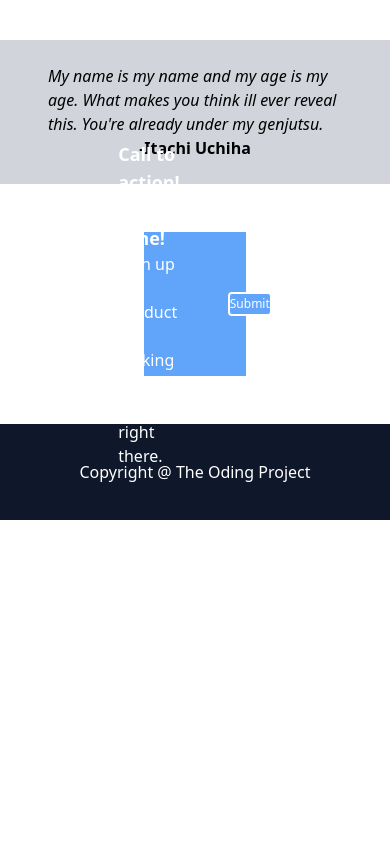
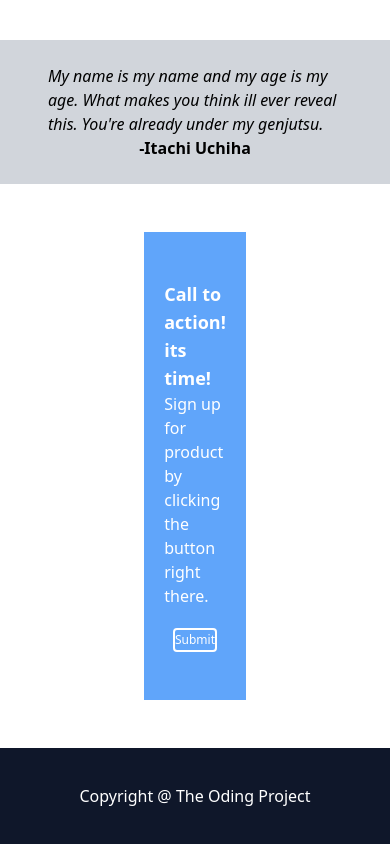
Before and after one commit to MichaelNchor/Tailwind-landing-page, a plain HTML site: page index.html in a window 390 px wide. Shown: the part 1488-2332 px from the top of the page. Before the commit the page ends 2008 px from the top, so only its background shows below. Drawn offline with nearby package versions, Linux system fonts and the light colour scheme.

Commit message:
Call to action bar Responsiveness

```diff
--- a/index.html
+++ b/index.html
@@ -48,8 +48,8 @@
         <div class="italic">My name is my name and my age is my age. What makes you think ill ever reveal this. You're already under my genjutsu.</div>
         <p class="font-bold flex flex-row justify-end">-Itachi Uchiha</p>
     </div>
-    <div class="flex flex-row justify-center items-center bg-blue-400 h-36 mr-36 ml-36 mt-12 mb-12 text-white pl-12 pr-12">
-        <div class="h-24 pr-12 flex flex-col justify-center">
+    <div class="flex flex-row justify-center items-center flex-wrap bg-blue-400 gap-5 mr-36 ml-36 mt-12 mb-12 text-white p-12">
+        <div class="flex flex-col flex-wrap justify-center gap-x-5">
         <h1 class="font-bold text-lg">Call to action! its time!</h1>
         <p class="">Sign up for product by clicking the button right there.</p>
         </div>
```
